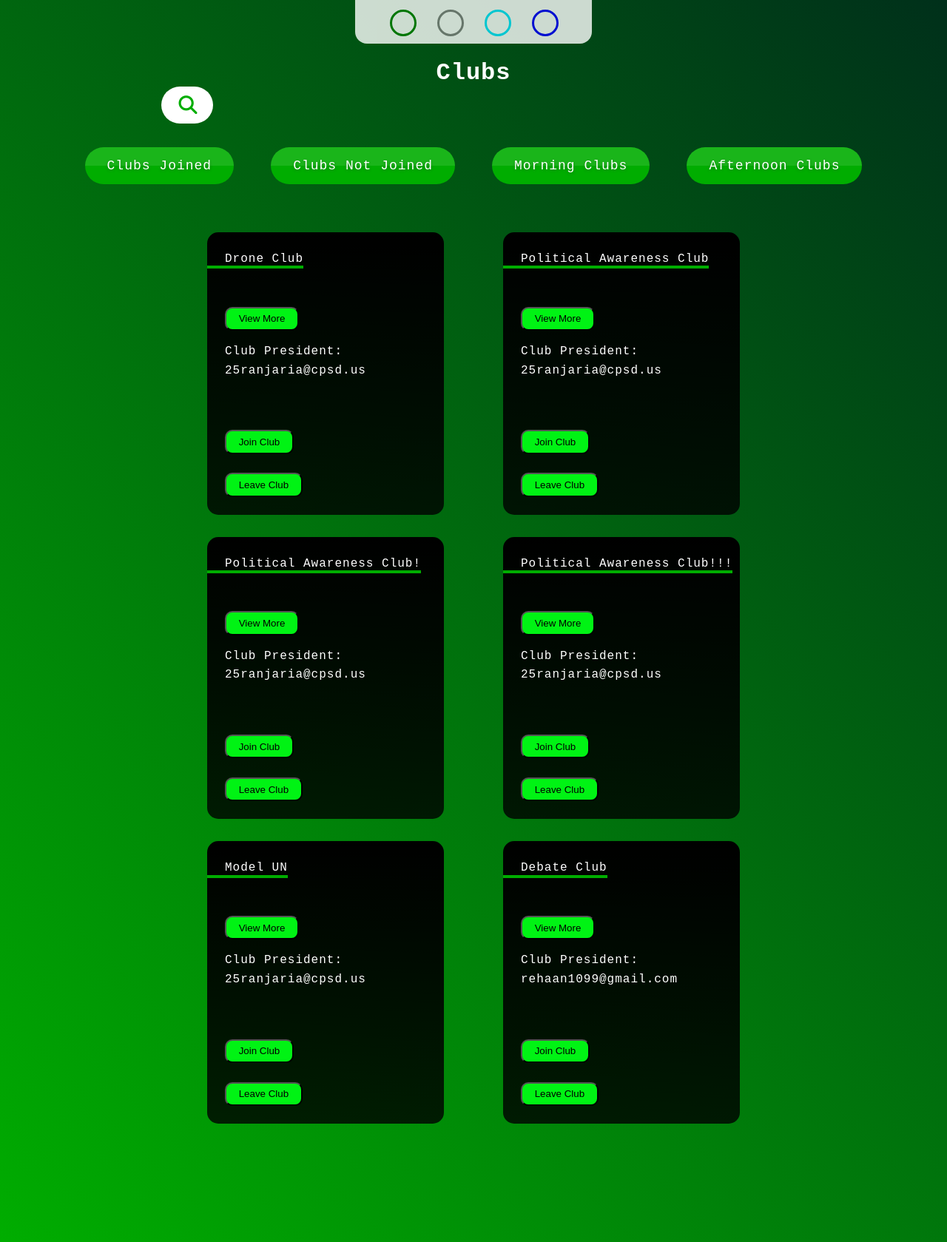
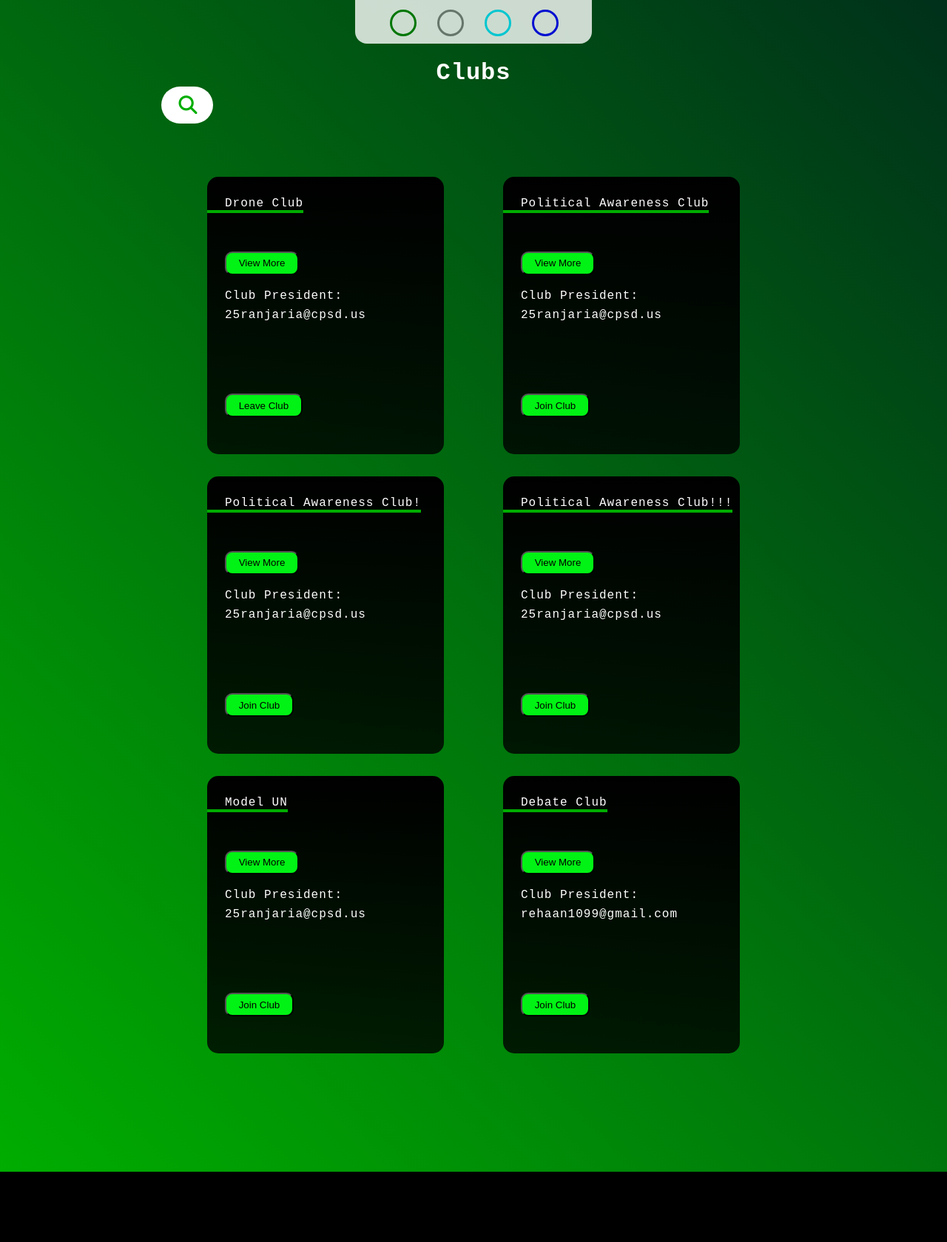
Before and after one commit to Rehaan12345/clubfinder, a Flask app: page / in a window 1280 px wide. Shown: the part 72-1751 px from the top of the page at 74% size. After the commit the page ends 1656 px from the top, so only its background shows below. Run offline with Flask 3, Linux system fonts and the light colour scheme; a user stored in the database is signed in; some libraries are stand-ins or nearby versions.

Commit message:
Hid the filter by buttons from view for now.

```diff
--- a/website/templates/layout.html
+++ b/website/templates/layout.html
@@ -104,32 +104,27 @@
             </center>
             </h1>
 
+            <!-- Filter By Buttons:
             <div class="homemenu">
-                <!-- Filter By: -->
-                <div class="filterbywrapper">
-                    <!-- <div class="filterbytitle">Filter By</div> -->
-                    <!-- <label for="filterbyclubsjoined">Clubs Joined</label> -->
+                <!-- Filter By:
                     <div>
                         <label>
                             <input method="GET" type="checkbox" id="clubsjoined" class="filter" value="checked">
                             <span class="filterbylist">Clubs Joined</span>
                         </label>
                     </div>
-                    <!-- <label for="filterbyclubsnotjoined">Clubs Not Joined</label> -->
                     <div>
                         <label>
                             <input method="GET" type="checkbox" id="clubsnotjoined" class="filter" value="checked">
                             <span class="filterbylist">Clubs Not Joined</span>
                         </label>
                     </div>
-                    <!-- <label for="filterbymorningclubs">Morning Clubs</label> -->
                     <div>
                         <label>
                             <input method="GET" type="checkbox" id="morningclubs" class="filter" value="checked">
                             <span class="filterbylist">Morning Clubs</span>
                         </label>
                     </div>
-                    <!-- <label for="filterbyafternoonclubs">Afternoon Clubs</label> -->
                     <div>
                         <label>
                             <input method="GET" type="checkbox" id="afternoonclubs" class="filter" value="checked">
@@ -137,7 +132,7 @@
                         </label>
                     </div>
                 </div>
-            </div>
+            </div> -->
 
             <!-- The Main Container (where the clubs are held): -->
             <div class="maincontainer" id="maincontainer">
@@ -170,10 +165,14 @@
                                 </div>
                             </dialog>
                             <!-- ^ End of Modal ^ -->
+                            <br><br><br>
+                            {% if club not in joined_clubs %}
+                            <button method="GET" name="joinclubbutton_{{ club.id }}" class="clubbutton" id="joinclubbutton_{{ club.id }}" type="button">Join Club</button>
+                            {% endif %}
+                            {% if club in joined_clubs %}
+                            <button method="GET" name="leaveclubbutton_{{ club.id }}" class="clubbutton" id="leaveclubbutton_{{ club.id }}" type="button">Leave Club</button>
+                            {% endif %}
                             <br><br>
-                            <button method="GET" name="joinclubbutton_{{ club.id }}" class="clubbutton" id="joinclubbutton_{{ club.id }}" type="button">Join Club</button>
-                            <br><br>
-                            <button method="GET" name="leaveclubbutton_{{ club.id }}" class="clubbutton" id="leaveclubbutton_{{ club.id }}" type="button">Leave Club</button>
                         </div>
 
                     </div>
--- a/website/views.py
+++ b/website/views.py
@@ -82,7 +82,7 @@ def home():
     elif filterby == "afternoonclubs":
         print("Afternoon Clubs!")
 
-    return render_template("layout.html", club_info=Club.query.all(), user=current_user)
+    return render_template("layout.html", club_info=Club.query.all(), joined_clubs=current_user.clubs,user=current_user)
 
 @views.route("/clubs")
 @login_required
```
Also changed, not shown: instance/database.db.
